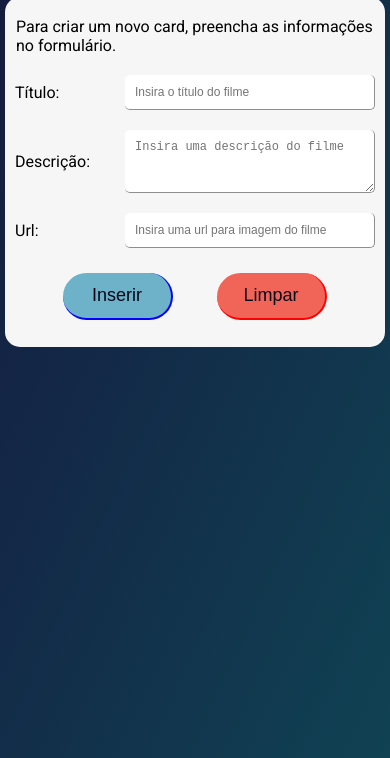
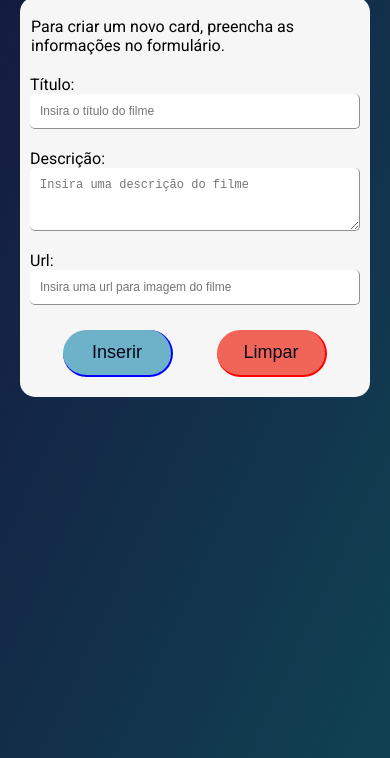
Before and after one commit to felipestefani/CPI_FEII, a plain HTML site: page index.html in a window 390 px wide. Shown: the part 86-844 px from the top of the page. Drawn offline with Linux system fonts and the light colour scheme; a web font is replaced by a local one.

Commit message:
fixando conteúdo para smaller mobies

```diff
--- a/CSS/style.css
+++ b/CSS/style.css
@@ -31,12 +31,12 @@ main{
 }
 
 .formulario{
-    flex-basis: 600px;
+    flex-basis: 500px;
     display: flex;
 }
 
 form{
-    flex-basis: 800px;
+    flex-basis: 700px;
     height: 330px;
     display: flex;
     flex-direction: column;
@@ -168,14 +168,15 @@ section{
 }
 
 /*--------------------- phone style -----------------------*/
-@media (max-width: 700px){
+@media (max-width: 540px){
 
     .formulario{
-        flex-basis: 380px;
+        flex-basis: 350px;
     }
 
     form{
-        height: 350px;
+        height: 400px;
+        width: 350px;
     }
 
     #instrucao-formulario{
@@ -190,7 +191,16 @@ section{
 
     input,
     textarea {
-        max-width: 250px;
-        min-width: 250px;
+        max-width: 330px;
+        min-width: 330px;
+    }
+
+    .titulo,
+    .descricao,
+    .url{
+        display: flex;
+        flex-direction: column;
+        align-items: flex-start;
+        margin-left: 30px;
     }
 }
```
